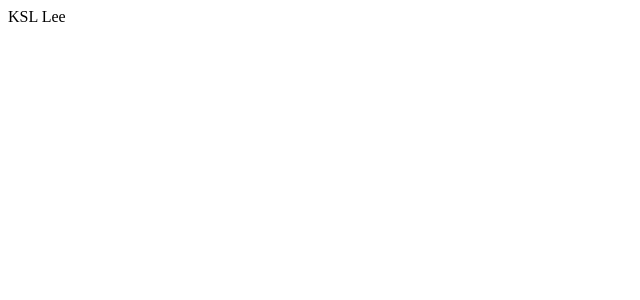
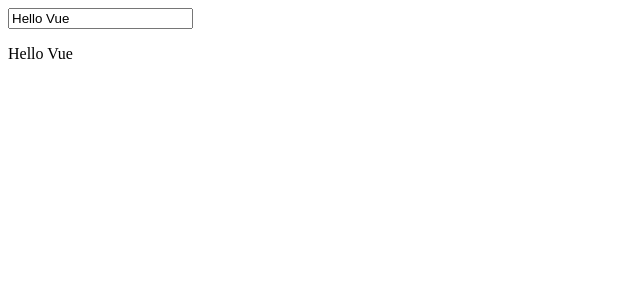
Before and after one commit to maeumum/BP_HW2, a Vue app: page / in a window 1280 px wide. Shown: the top 300 px of the page, without its empty margins (0-640 px from the left). Built offline with nearby package versions, Linux system fonts and the light colour scheme.

Commit message:
E03 수정

```diff
--- a/src/App.vue
+++ b/src/App.vue
@@ -1,15 +1,14 @@
 <template>
-  <E02Reactive></E02Reactive>
+  <E03Binding></E03Binding>
 </template>
 
 <script lang="ts">
 import { defineComponent } from 'vue';
-import E02Reactive from "@/components/example1/E-02-reactive.vue";
-
+import E03Binding from "@/components/example1/E-03-binding.vue";
 export default defineComponent({
   name: 'App',
   components: {
-    E02Reactive,
+    E03Binding
 
   }
 });
--- a/src/components/example1/E-03-binding.vue
+++ b/src/components/example1/E-03-binding.vue
@@ -5,13 +5,8 @@
   </div>
 </template>
 
-<script>
-export default {
-  name: "E03Binding",
-  data() {
-    return {
-      message: "Hello Vue"
-    };
-  }
-};
+<script setup>
+import { ref } from 'vue';
+
+const message = ref("Hello Vue");
 </script>
```
